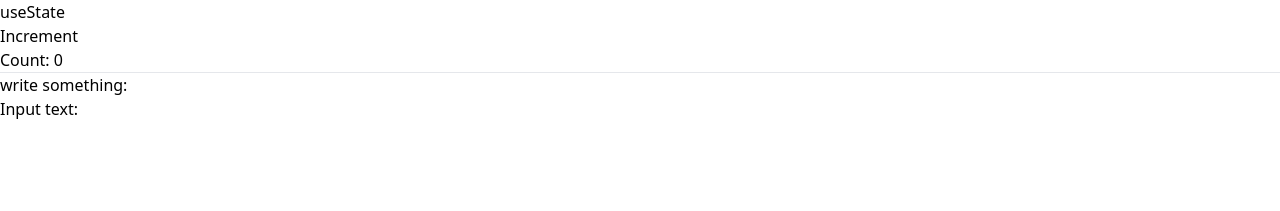
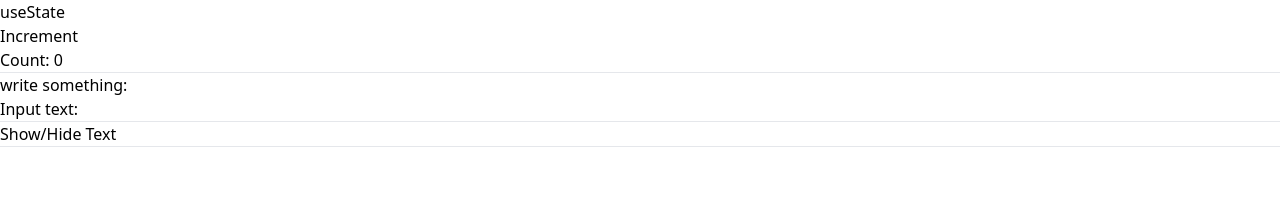
Before and after one commit to sajjadjavazi/Simple-Practices, a React (Vite) app in the folder React-Typescript-Practices/: page / in a window 1280 px wide. Shown: the top 211 px of the page. Built offline with nearby package versions, Linux system fonts and the light colour scheme.

Commit message:
feat(app): "show/hide text" created

```diff
--- a/React-Typescript-Practices/src/App.tsx
+++ b/React-Typescript-Practices/src/App.tsx
@@ -3,13 +3,18 @@ import { useState } from "react";
 function App() {
   const [count, setCount] = useState(0);
   const [text, setText] = useState("");
+  const [visible, setVisible] = useState(false);
 
   function handleCount() {
     setCount(count + 1);
   }
 
-  function handleText(event: React.ChangeEvent<HTMLInputElement>){
-    setText(event.target.value)
+  function handleText(event: React.ChangeEvent<HTMLInputElement>) {
+    setText(event.target.value);
+  }
+
+  function handleVisibility() {
+    setVisible(!visible);
   }
   return (
     <>
@@ -18,19 +23,38 @@ function App() {
       </div>
       <div className="m-4 flex items-center">
         <button
-          className="bg-slate-500 p-5 mr-3 text-white rounded-lg"
+          className="bg-slate-500 p-3 mr-3 text-white rounded-lg"
           onClick={handleCount}
         >
           Increment
         </button>
-        <p className="bg-amber-400 p-5 rounded-lg">Count: {count}</p>
+        <p className="bg-amber-400 p-3 rounded-lg">Count: {count}</p>
       </div>
       <hr />
       <div className="flex items-center m-4">
         <label htmlFor="#">write something:</label>
-        <input className="mr-3 ml-1 rounded-lg p-2 bg-slate-100" type="text" onChange={handleText}/>
+        <input
+          className="mr-3 ml-1 rounded-lg p-2 bg-slate-100"
+          type="text"
+          value={text}
+          onChange={handleText}
+        />
         <p className="bg-amber-400 py-2 px-3 rounded-lg">Input text: {text}</p>
       </div>
+      <hr />
+      <div className="flex items-center m-4">
+        <button
+          className="bg-slate-500 py-2 px-3 mr-3 text-white rounded-lg"
+          onClick={handleVisibility}
+        >
+          Show/Hide Text
+        </button>
+        {visible && (
+          <p className="bg-amber-400 py-2 px-3 rounded-lg">Toggle me!</p>
+        )}
+      </div>
+      <hr />
+
     </>
   );
 }
```
